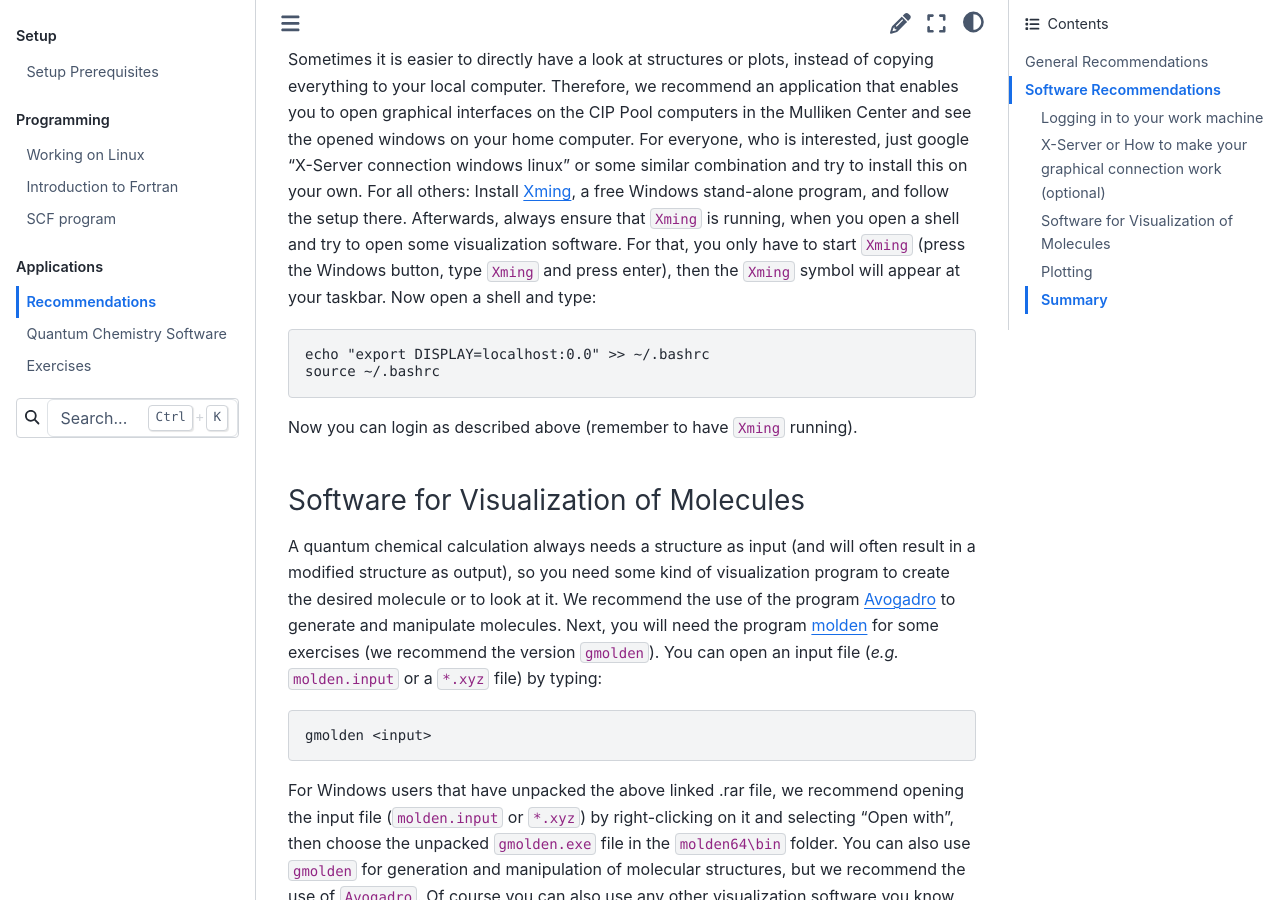
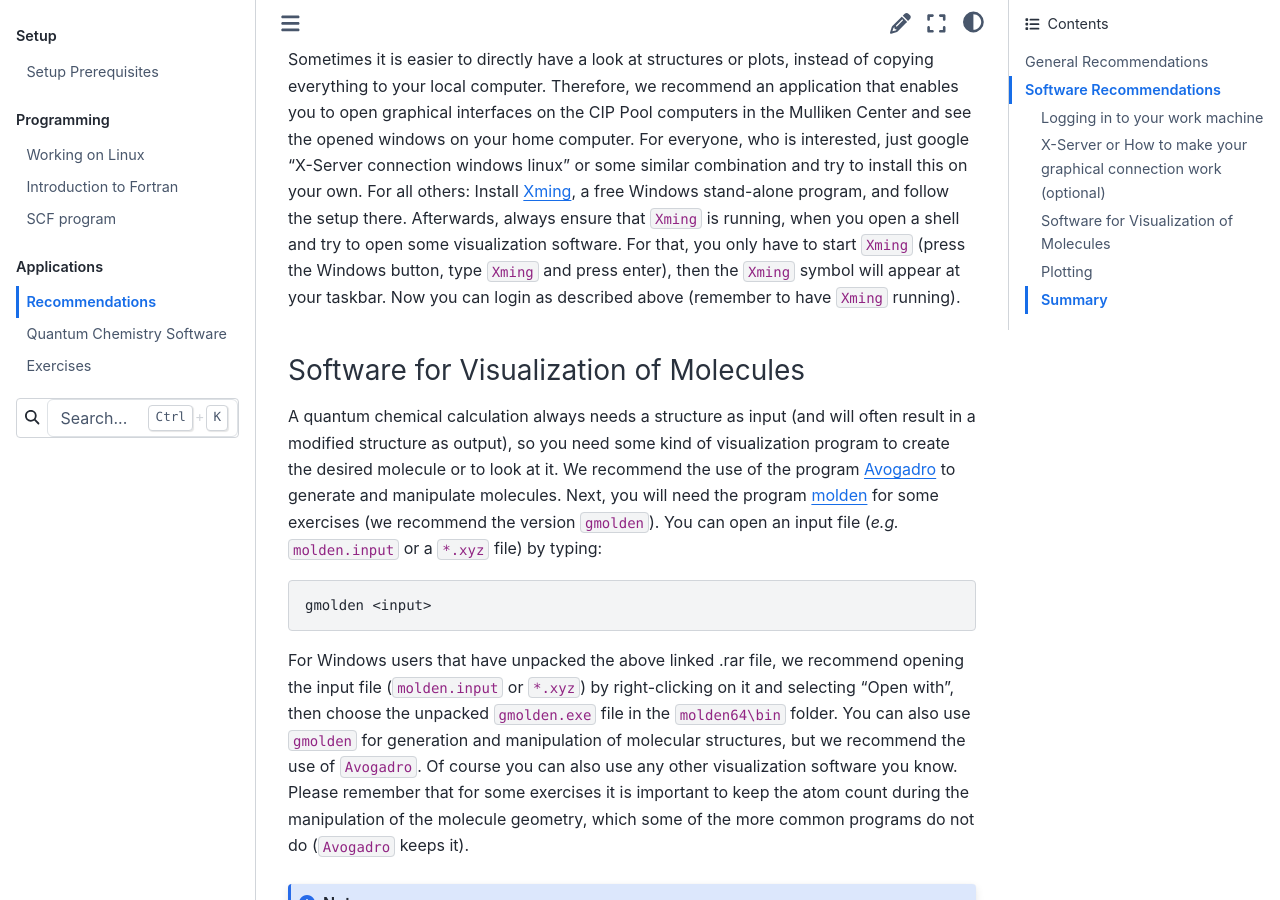
Before and after one commit to grimme-lab/qc2-teaching, a Sphinx documentation site: the page built from doc/apps-recommendations.rst, in a window 1280 px wide and 900 px high, scrolled down 9758 px. Built offline with Sphinx 7.4.7 and the Sphinx Book theme 1.1.4, drawn with Linux system fonts in a browser that asks for light colours.

Commit message:
Remove deprecated settings
The display variable setting lead to several problems.

```diff
--- a/doc/apps-recommendations.rst
+++ b/doc/apps-recommendations.rst
@@ -471,15 +471,7 @@ Just add this lines to your bashrc (if you always want a full path use ``\w`` in
 X-Server or How to make your graphical connection work (optional)
 ~~~~~~~~~~~~~~~~~~~~~~~~~~~~~~~~~~~~~~~~~~~~~~~~~~~~~~~~~~~~~~~~~
 Sometimes it is easier to directly have a look at structures or plots, instead of copying everything to your local computer. Therefore, we recommend an application that enables you to open graphical interfaces on the CIP Pool computers in the Mulliken Center and see the opened windows on your home computer. For everyone, who is interested, just google "X-Server connection windows linux" or some similar combination and try to install this on your own.
-For all others: Install `Xming <https://xming.en.softonic.com/>`_, a free Windows stand-alone program, and follow the setup there. Afterwards, always ensure that ``Xming`` is running, when you open a shell and try to open some visualization software. For that, you only have to start ``Xming`` (press the Windows button, type ``Xming`` and press enter), then the ``Xming`` symbol will appear at your taskbar.
-Now open a shell and type:
-
-.. code-block:: none
-
-   echo "export DISPLAY=localhost:0.0" >> ~/.bashrc
-   source ~/.bashrc
-
-Now you can login as described above (remember to have ``Xming`` running).
+For all others: Install `Xming <https://xming.en.softonic.com/>`_, a free Windows stand-alone program, and follow the setup there. Afterwards, always ensure that ``Xming`` is running, when you open a shell and try to open some visualization software. For that, you only have to start ``Xming`` (press the Windows button, type ``Xming`` and press enter), then the ``Xming`` symbol will appear at your taskbar. Now you can login as described above (remember to have ``Xming`` running).
 
 .. _Software for visualization of molecules:
 
```
